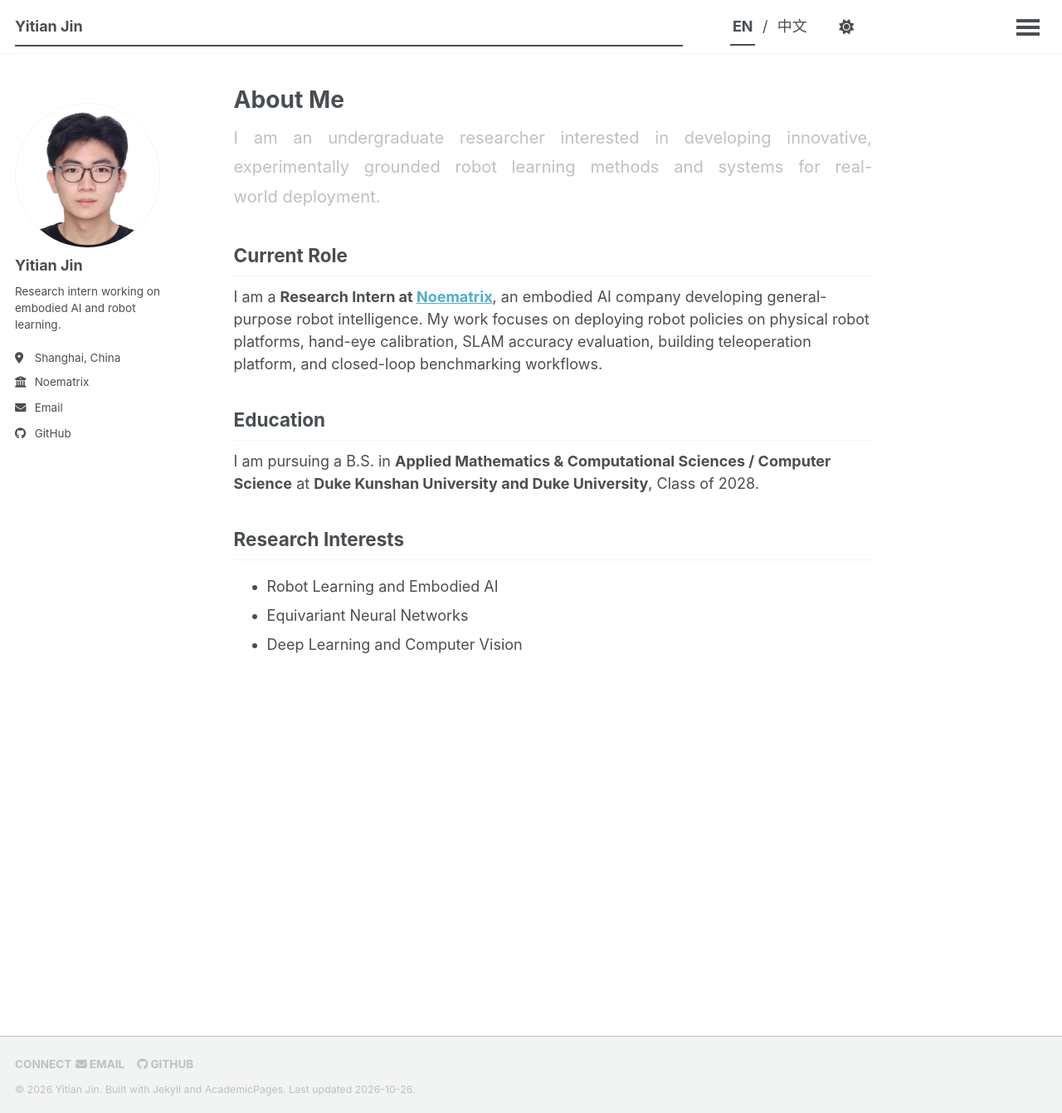
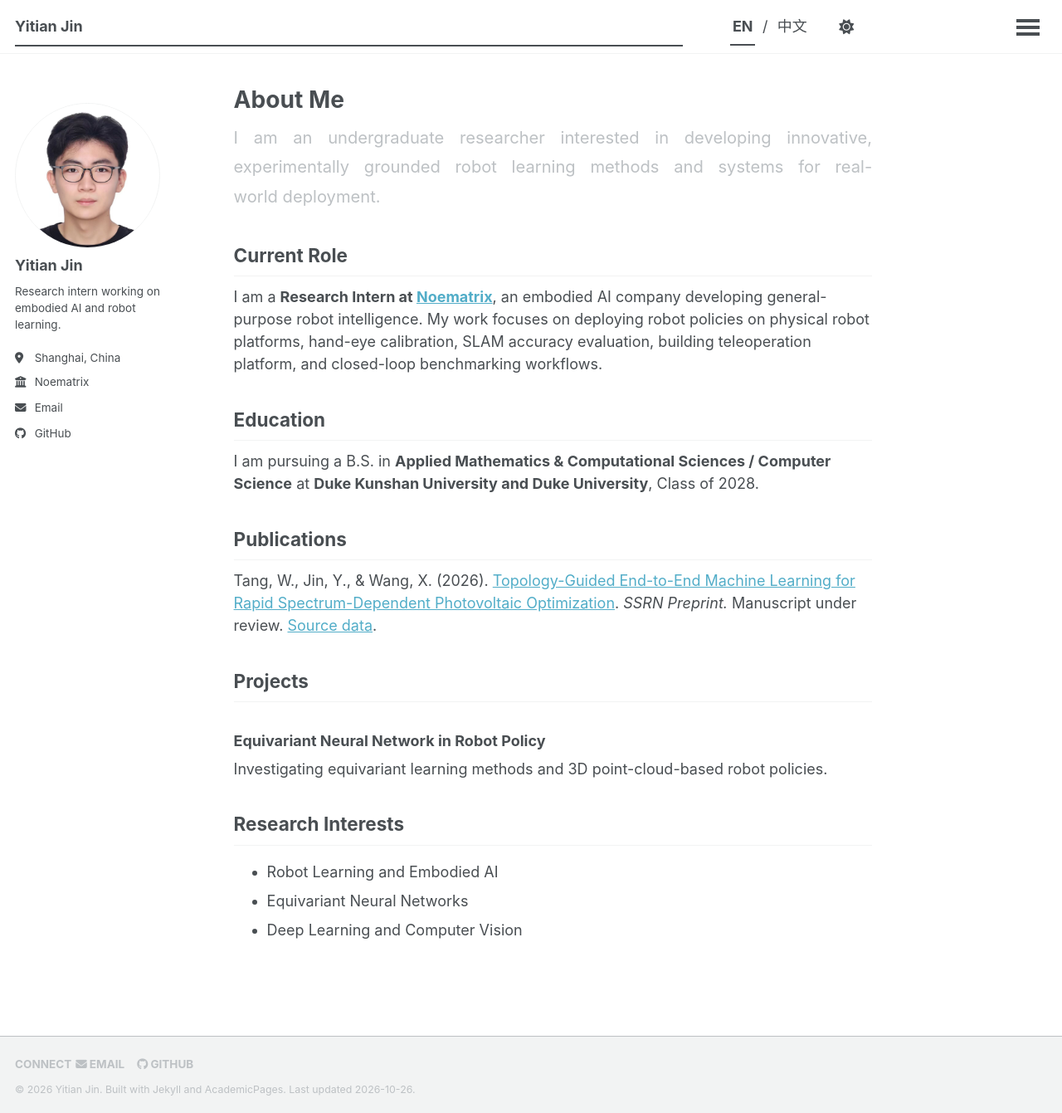
Before and after one commit to yj244-jyt/yj244-jyt.github.io, a Jekyll site: the page built from _pages/about.md, in a window 1280 px wide and 1341 px high. Shown: the whole window at 83% size. Built offline with Jekyll 4.4.1, drawn with Linux system fonts in a browser that asks for light colours; a script that is not in the unit is left out.

Commit message:
Add publication and project sections

```diff
--- a/_pages/about.md
+++ b/_pages/about.md
@@ -19,6 +19,16 @@ I am a **Research Intern at [Noematrix](https://www.noematrix.ai/en)**, an embod
 
 I am pursuing a B.S. in **Applied Mathematics & Computational Sciences / Computer Science** at **Duke Kunshan University and Duke University**, Class of 2028.
 
+## Publications
+
+Tang, W., Jin, Y., & Wang, X. (2026). [Topology-Guided End-to-End Machine Learning for Rapid Spectrum-Dependent Photovoltaic Optimization](https://doi.org/10.2139/ssrn.7488401). *SSRN Preprint.* Manuscript under review. [Source data](https://github.com/tangweibo72-dot/End-to-end-solar-cell).
+
+## Projects
+
+### Equivariant Neural Network in Robot Policy
+
+Investigating equivariant learning methods and 3D point-cloud-based robot policies.
+
 ## Research Interests
 
 - Robot Learning and Embodied AI
```
Also changed, not shown: _pages/zh.md (+10 -0 lines).
